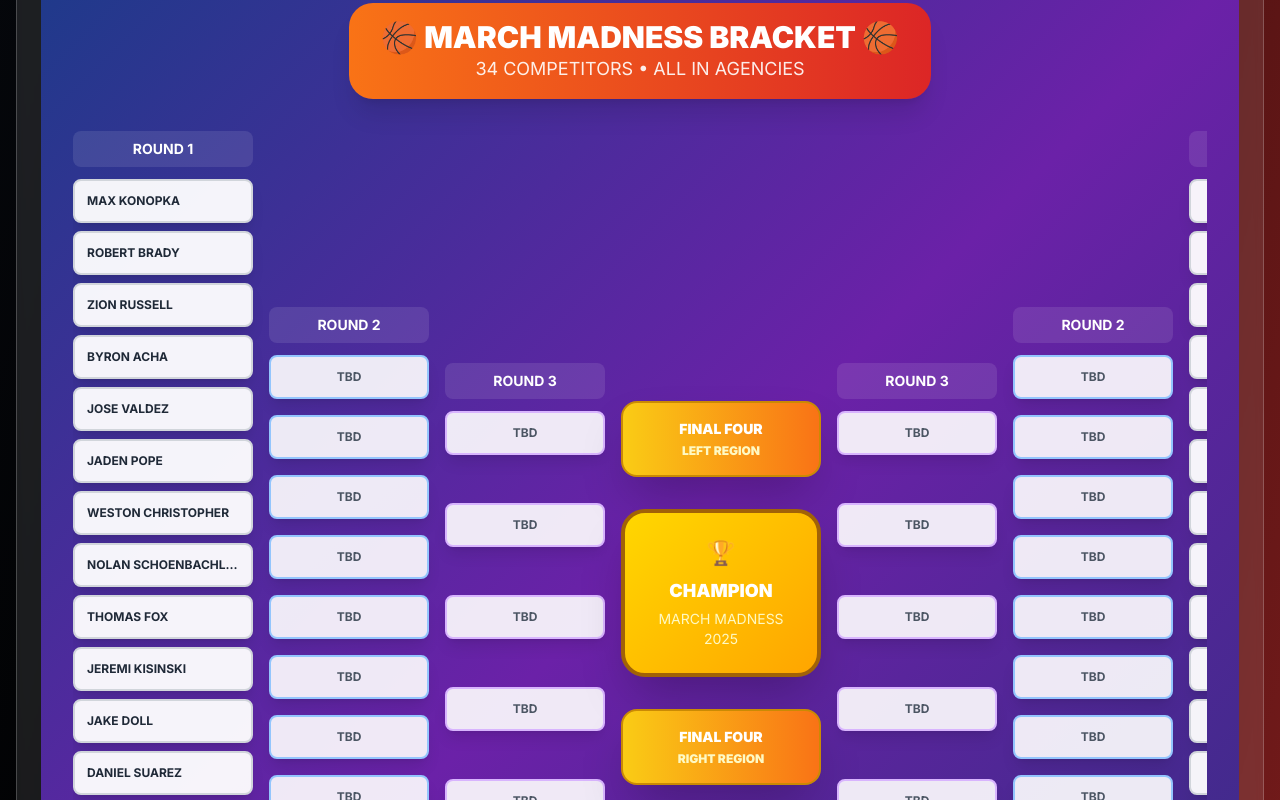
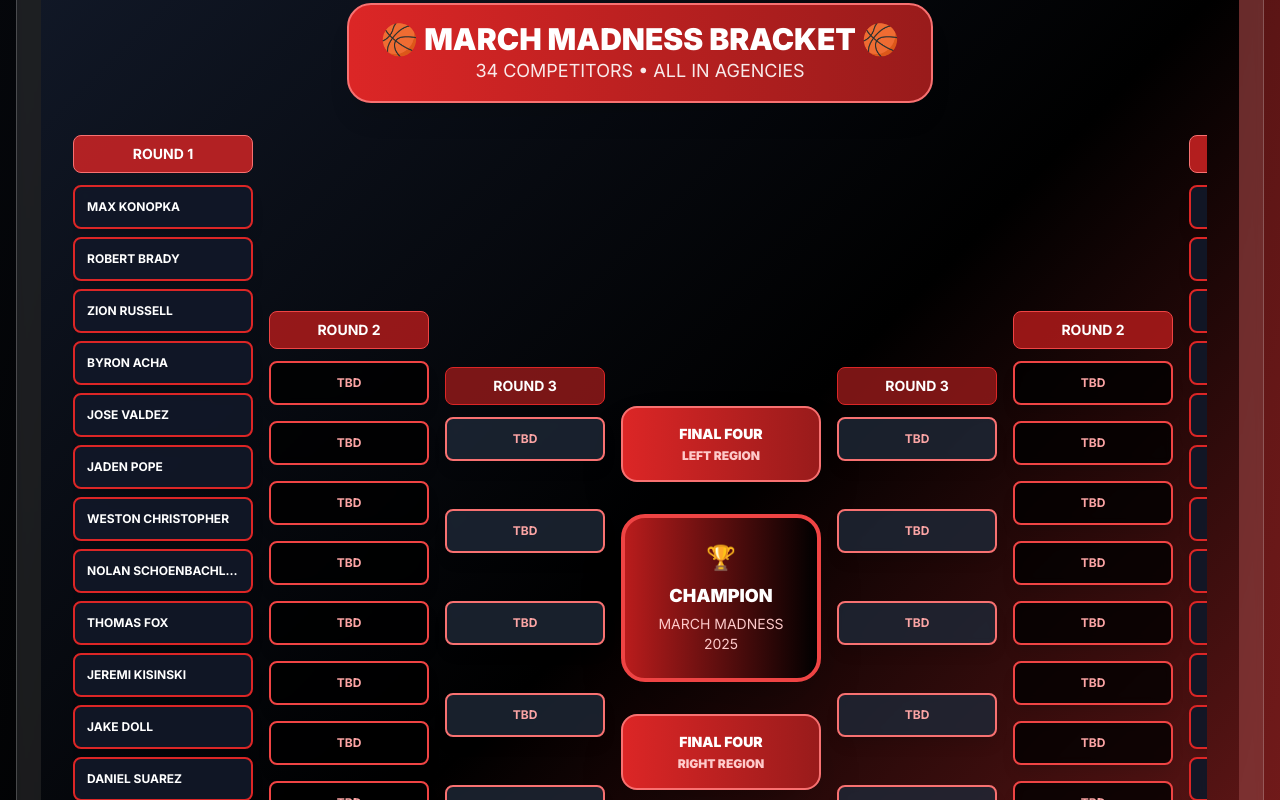
Before and after one commit to leadtopspec/march-madness-leaderboard, a Next.js app: page / in a window 1280 px wide. Shown: the part 3640-4440 px from the top of the page. Built offline with nearby package versions, Linux system fonts and the light colour scheme.

Commit message:
Update tournament bracket to red/black color theme

```diff
--- a/src/components/BracketView.tsx
+++ b/src/components/BracketView.tsx
@@ -21,13 +21,13 @@ export default function BracketView() {
   ]
 
   return (
-    <div className="w-full min-h-screen bg-gradient-to-br from-blue-900 via-purple-800 to-indigo-900 p-4 lg:p-8">
+    <div className="w-full min-h-screen bg-gradient-to-br from-gray-900 via-black to-red-900 p-4 lg:p-8">
       {/* Tournament Header */}
       <div className="text-center mb-6 lg:mb-8">
         <motion.div
           initial={{ opacity: 0, y: -20 }}
           animate={{ opacity: 1, y: 0 }}
-          className="bg-gradient-to-r from-orange-500 to-red-600 text-white px-4 lg:px-8 py-3 lg:py-4 rounded-2xl shadow-xl inline-block"
+          className="bg-gradient-to-r from-red-600 to-red-800 text-white px-4 lg:px-8 py-3 lg:py-4 rounded-2xl shadow-xl inline-block border-2 border-red-400"
         >
           <h2 className="text-xl lg:text-3xl font-black">🏀 MARCH MADNESS BRACKET 🏀</h2>
           <p className="text-sm lg:text-lg opacity-90">34 COMPETITORS • ALL IN AGENCIES</p>
@@ -40,7 +40,7 @@ export default function BracketView() {
 
           {/* Left Side - Round 1 */}
           <div className="flex flex-col min-w-[140px] lg:min-w-[180px]">
-            <div className="text-center text-white font-bold text-xs lg:text-sm mb-3 bg-white/10 rounded-lg py-2">
+            <div className="text-center text-white font-bold text-xs lg:text-sm mb-3 bg-red-600/80 rounded-lg py-2 border border-red-400">
               ROUND 1
             </div>
             <div className="space-y-2">
@@ -50,9 +50,9 @@ export default function BracketView() {
                   initial={{ opacity: 0, x: -30 }}
                   animate={{ opacity: 1, x: 0 }}
                   transition={{ delay: index * 0.02 }}
-                  className="bg-white/95 rounded-lg border-2 border-gray-300 p-2 lg:p-3 text-[10px] lg:text-xs font-bold shadow-lg hover:shadow-xl transition-shadow"
+                  className="bg-gray-900/95 rounded-lg border-2 border-red-600 p-2 lg:p-3 text-[10px] lg:text-xs font-bold shadow-lg hover:shadow-xl transition-shadow backdrop-blur-sm"
                 >
-                  <div className="text-gray-800 truncate">{team}</div>
+                  <div className="text-white truncate">{team}</div>
                 </motion.div>
               ))}
             </div>
@@ -60,7 +60,7 @@ export default function BracketView() {
 
           {/* Left Side - Round 2 */}
           <div className="flex flex-col min-w-[120px] lg:min-w-[160px]">
-            <div className="text-center text-white font-bold text-xs lg:text-sm mb-3 bg-white/10 rounded-lg py-2">
+            <div className="text-center text-white font-bold text-xs lg:text-sm mb-3 bg-red-700/80 rounded-lg py-2 border border-red-500">
               ROUND 2
             </div>
             <div className="flex flex-col justify-center h-full space-y-3 lg:space-y-4">
@@ -70,9 +70,9 @@ export default function BracketView() {
                   initial={{ opacity: 0 }}
                   animate={{ opacity: 1 }}
                   transition={{ delay: 1 + index * 0.05 }}
-                  className="bg-white/90 rounded-lg border-2 border-blue-300 p-2 lg:p-3 text-[10px] lg:text-xs font-bold text-center shadow-lg"
+                  className="bg-black/80 rounded-lg border-2 border-red-500 p-2 lg:p-3 text-[10px] lg:text-xs font-bold text-center shadow-lg backdrop-blur-sm"
                 >
-                  <div className="text-gray-600">TBD</div>
+                  <div className="text-red-300">TBD</div>
                 </motion.div>
               ))}
             </div>
@@ -80,7 +80,7 @@ export default function BracketView() {
 
           {/* Left Side - Round 3 */}
           <div className="flex flex-col min-w-[120px] lg:min-w-[160px]">
-            <div className="text-center text-white font-bold text-xs lg:text-sm mb-3 bg-white/10 rounded-lg py-2">
+            <div className="text-center text-white font-bold text-xs lg:text-sm mb-3 bg-red-800/80 rounded-lg py-2 border border-red-600">
               ROUND 3
             </div>
             <div className="flex flex-col justify-center h-full space-y-8 lg:space-y-12">
@@ -90,9 +90,9 @@ export default function BracketView() {
                   initial={{ opacity: 0 }}
                   animate={{ opacity: 1 }}
                   transition={{ delay: 1.5 + index * 0.05 }}
-                  className="bg-white/90 rounded-lg border-2 border-purple-300 p-2 lg:p-3 text-[10px] lg:text-xs font-bold text-center shadow-lg"
+                  className="bg-gray-800/80 rounded-lg border-2 border-red-400 p-2 lg:p-3 text-[10px] lg:text-xs font-bold text-center shadow-lg backdrop-blur-sm"
                 >
-                  <div className="text-gray-600">TBD</div>
+                  <div className="text-red-300">TBD</div>
                 </motion.div>
               ))}
             </div>
@@ -105,10 +105,10 @@ export default function BracketView() {
               initial={{ opacity: 0, scale: 0.8 }}
               animate={{ opacity: 1, scale: 1 }}
               transition={{ delay: 2 }}
-              className="bg-gradient-to-r from-yellow-400 to-orange-500 rounded-xl border-2 border-yellow-600 p-3 lg:p-4 text-xs lg:text-sm font-black text-center shadow-2xl w-full"
+              className="bg-gradient-to-r from-red-600 to-red-800 rounded-xl border-2 border-red-400 p-3 lg:p-4 text-xs lg:text-sm font-black text-center shadow-2xl w-full"
             >
               <div className="text-white">FINAL FOUR</div>
-              <div className="text-[10px] lg:text-xs text-yellow-100 mt-1">LEFT REGION</div>
+              <div className="text-[10px] lg:text-xs text-red-200 mt-1">LEFT REGION</div>
             </motion.div>
 
             {/* Championship */}
@@ -116,12 +116,11 @@ export default function BracketView() {
               initial={{ opacity: 0, scale: 0.5 }}
               animate={{ opacity: 1, scale: 1 }}
               transition={{ delay: 2.5 }}
-              className="bg-gradient-to-r from-yellow-400 to-yellow-600 rounded-2xl border-4 border-yellow-700 p-4 lg:p-6 text-center shadow-2xl w-full"
-              style={{ background: 'linear-gradient(135deg, #FFD700 0%, #FFA500 100%)' }}
+              className="bg-gradient-to-r from-red-700 to-black rounded-2xl border-4 border-red-500 p-4 lg:p-6 text-center shadow-2xl w-full"
             >
               <div className="text-xl lg:text-2xl mb-2">🏆</div>
               <div className="text-white font-black text-sm lg:text-lg">CHAMPION</div>
-              <div className="text-yellow-100 text-[10px] lg:text-sm mt-1">MARCH MADNESS 2025</div>
+              <div className="text-red-200 text-[10px] lg:text-sm mt-1">MARCH MADNESS 2025</div>
             </motion.div>
 
             {/* Final Four - Right */}
@@ -129,16 +128,16 @@ export default function BracketView() {
               initial={{ opacity: 0, scale: 0.8 }}
               animate={{ opacity: 1, scale: 1 }}
               transition={{ delay: 2 }}
-              className="bg-gradient-to-r from-yellow-400 to-orange-500 rounded-xl border-2 border-yellow-600 p-3 lg:p-4 text-xs lg:text-sm font-black text-center shadow-2xl w-full"
+              className="bg-gradient-to-r from-red-600 to-red-800 rounded-xl border-2 border-red-400 p-3 lg:p-4 text-xs lg:text-sm font-black text-center shadow-2xl w-full"
             >
               <div className="text-white">FINAL FOUR</div>
-              <div className="text-[10px] lg:text-xs text-yellow-100 mt-1">RIGHT REGION</div>
+              <div className="text-[10px] lg:text-xs text-red-200 mt-1">RIGHT REGION</div>
             </motion.div>
           </div>
 
           {/* Right Side - Round 3 */}
           <div className="flex flex-col min-w-[120px] lg:min-w-[160px]">
-            <div className="text-center text-white font-bold text-xs lg:text-sm mb-3 bg-white/10 rounded-lg py-2">
+            <div className="text-center text-white font-bold text-xs lg:text-sm mb-3 bg-red-800/80 rounded-lg py-2 border border-red-600">
               ROUND 3
             </div>
             <div className="flex flex-col justify-center h-full space-y-8 lg:space-y-12">
@@ -148,9 +147,9 @@ export default function BracketView() {
                   initial={{ opacity: 0 }}
                   animate={{ opacity: 1 }}
                   transition={{ delay: 1.5 + index * 0.05 }}
-                  className="bg-white/90 rounded-lg border-2 border-purple-300 p-2 lg:p-3 text-[10px] lg:text-xs font-bold text-center shadow-lg"
+                  className="bg-gray-800/80 rounded-lg border-2 border-red-400 p-2 lg:p-3 text-[10px] lg:text-xs font-bold text-center shadow-lg backdrop-blur-sm"
                 >
-                  <div className="text-gray-600">TBD</div>
+                  <div className="text-red-300">TBD</div>
                 </motion.div>
               ))}
             </div>
@@ -158,7 +157,7 @@ export default function BracketView() {
 
           {/* Right Side - Round 2 */}
           <div className="flex flex-col min-w-[120px] lg:min-w-[160px]">
-            <div className="text-center text-white font-bold text-xs lg:text-sm mb-3 bg-white/10 rounded-lg py-2">
+            <div className="text-center text-white font-bold text-xs lg:text-sm mb-3 bg-red-700/80 rounded-lg py-2 border border-red-500">
               ROUND 2
             </div>
             <div className="flex flex-col justify-center h-full space-y-3 lg:space-y-4">
@@ -168,9 +167,9 @@ export default function BracketView() {
                   initial={{ opacity: 0 }}
                   animate={{ opacity: 1 }}
                   transition={{ delay: 1 + index * 0.05 }}
-                  className="bg-white/90 rounded-lg border-2 border-blue-300 p-2 lg:p-3 text-[10px] lg:text-xs font-bold text-center shadow-lg"
+                  className="bg-black/80 rounded-lg border-2 border-red-500 p-2 lg:p-3 text-[10px] lg:text-xs font-bold text-center shadow-lg backdrop-blur-sm"
                 >
-                  <div className="text-gray-600">TBD</div>
+                  <div className="text-red-300">TBD</div>
                 </motion.div>
               ))}
             </div>
@@ -178,7 +177,7 @@ export default function BracketView() {
 
           {/* Right Side - Round 1 */}
           <div className="flex flex-col min-w-[140px] lg:min-w-[180px]">
-            <div className="text-center text-white font-bold text-xs lg:text-sm mb-3 bg-white/10 rounded-lg py-2">
+            <div className="text-center text-white font-bold text-xs lg:text-sm mb-3 bg-red-600/80 rounded-lg py-2 border border-red-400">
               ROUND 1
             </div>
             <div className="space-y-2">
@@ -188,9 +187,9 @@ export default function BracketView() {
                   initial={{ opacity: 0, x: 30 }}
                   animate={{ opacity: 1, x: 0 }}
                   transition={{ delay: index * 0.02 }}
-                  className="bg-white/95 rounded-lg border-2 border-gray-300 p-2 lg:p-3 text-[10px] lg:text-xs font-bold shadow-lg hover:shadow-xl transition-shadow"
+                  className="bg-gray-900/95 rounded-lg border-2 border-red-600 p-2 lg:p-3 text-[10px] lg:text-xs font-bold shadow-lg hover:shadow-xl transition-shadow backdrop-blur-sm"
                 >
-                  <div className="text-gray-800 text-right truncate">{team}</div>
+                  <div className="text-white text-right truncate">{team}</div>
                 </motion.div>
               ))}
             </div>
@@ -204,9 +203,9 @@ export default function BracketView() {
           initial={{ opacity: 0, y: 20 }}
           animate={{ opacity: 1, y: 0 }}
           transition={{ delay: 3 }}
-          className="bg-green-600 text-white px-4 lg:px-6 py-2 lg:py-3 rounded-xl shadow-lg inline-flex items-center gap-2"
+          className="bg-red-600 text-white px-4 lg:px-6 py-2 lg:py-3 rounded-xl shadow-lg inline-flex items-center gap-2 border border-red-400"
         >
-          <div className="w-2 h-2 lg:w-3 lg:h-3 bg-green-300 rounded-full animate-pulse"></div>
+          <div className="w-2 h-2 lg:w-3 lg:h-3 bg-red-300 rounded-full animate-pulse"></div>
           <span className="font-bold text-sm lg:text-base">LIVE • ROUND 1 IN PROGRESS</span>
           <div className="w-2 h-2 lg:w-3 lg:h-3 bg-green-300 rounded-full animate-pulse"></div>
         </motion.div>
```
